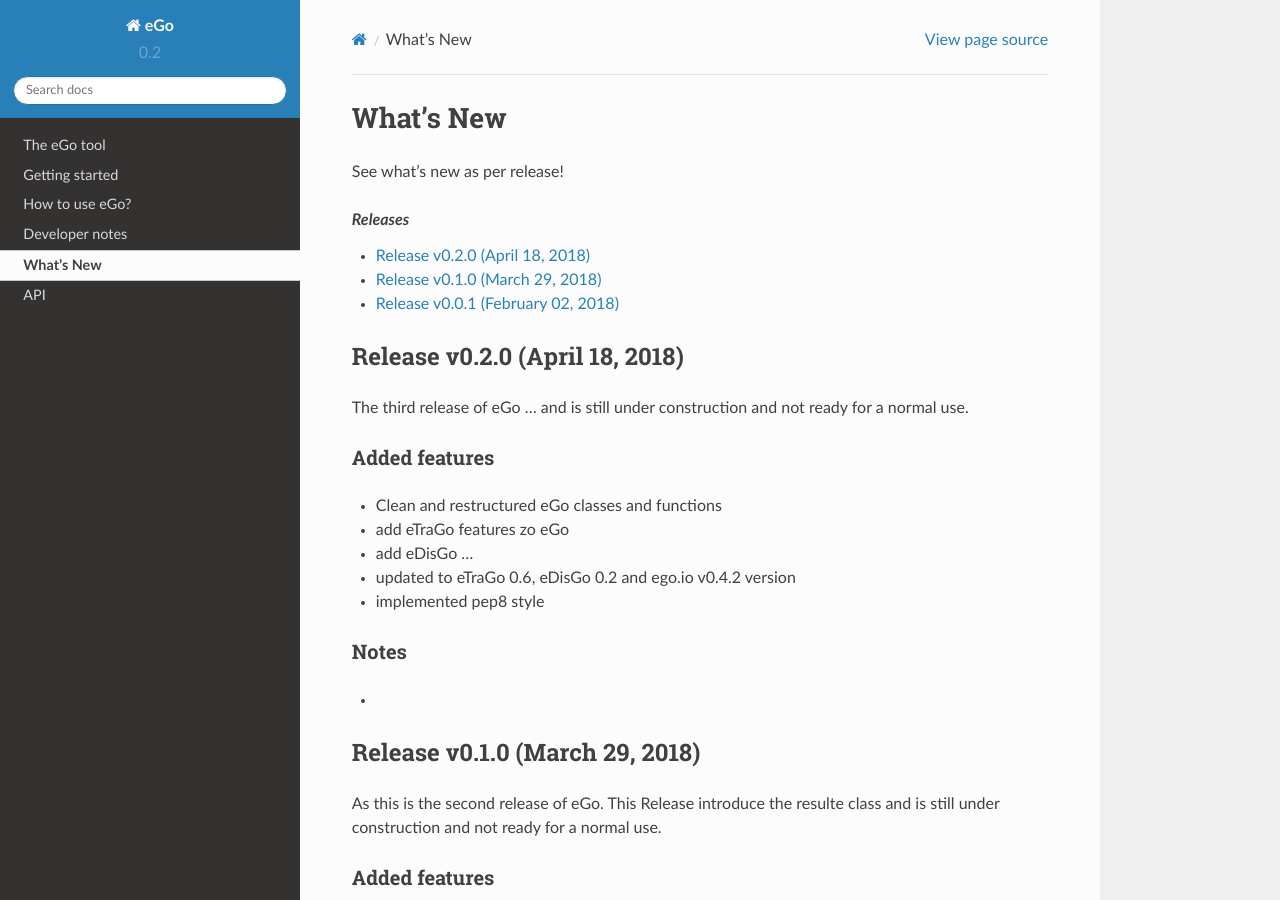
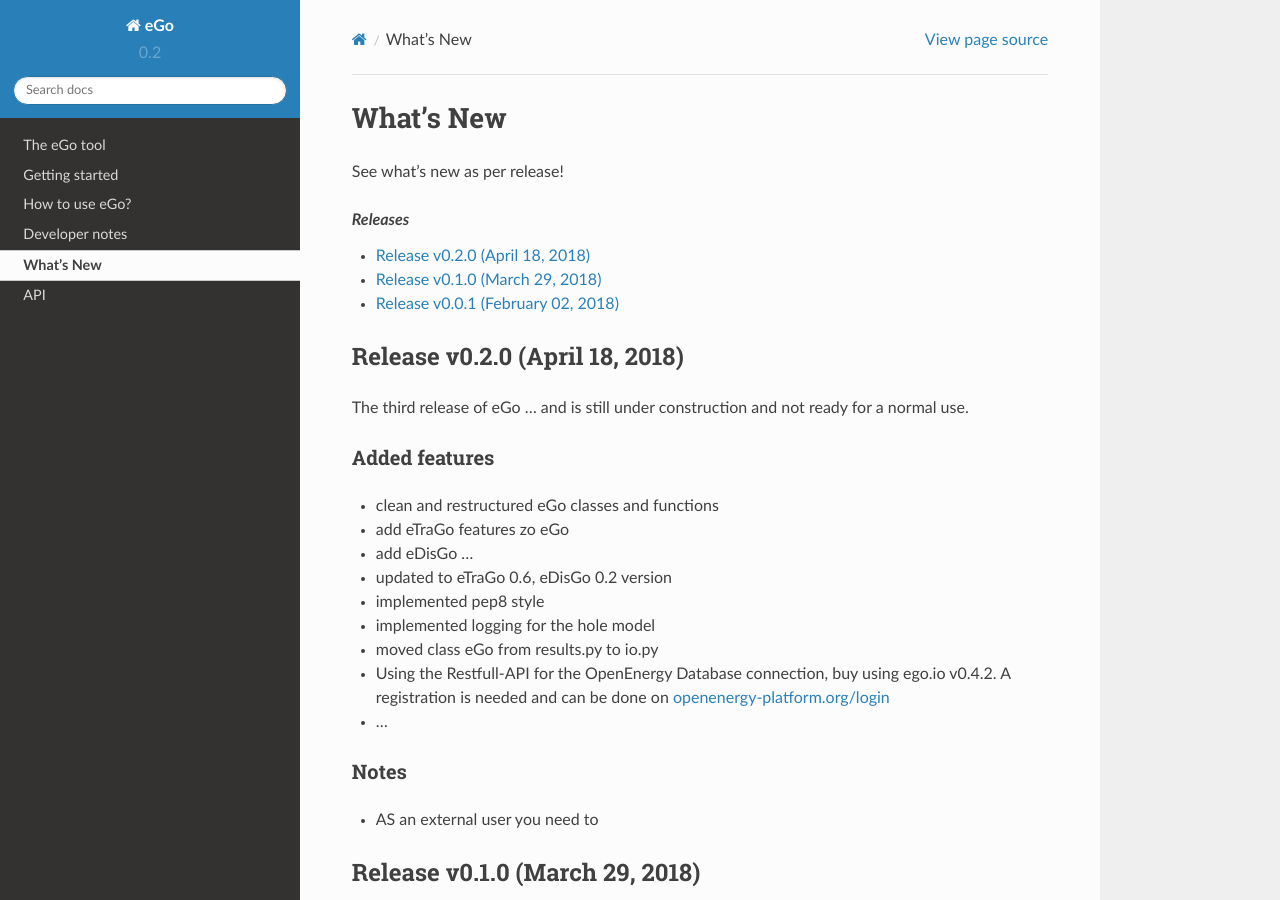
Before and after one commit to openego/eGo, a Sphinx documentation site: the page built from doc/whatsnew.rst, in a window 1280 px wide and 900 px high. Built offline with Sphinx 7.4.7 and the Read the Docs theme 2.0.0, drawn with Linux system fonts in a browser that asks for light colours; formulas are drawn with MathJax 3.

Commit message:
update file

```diff
--- a/doc/whatsnew/v0-2-0.rst
+++ b/doc/whatsnew/v0-2-0.rst
@@ -10,12 +10,18 @@ and is still under construction and not ready for a normal use.
 Added features
 --------------
 
-* Clean and restructured eGo classes and functions
+* clean and restructured eGo classes and functions
 * add eTraGo features zo eGo
 * add eDisGo ...
-* updated to eTraGo 0.6, eDisGo 0.2 and ego.io v0.4.2 version
+* updated to eTraGo 0.6, eDisGo 0.2 version
 * implemented pep8 style
+* implemented logging for the hole model
+* moved class eGo from results.py to io.py
+* Using the Restfull-API for the OpenEnergy Database connection, buy using
+  ego.io v0.4.2. A registration is needed and can be done on
+  `openenergy-platform.org/login <http://openenergy-platform.org/login/>`_
+* ...
 
 Notes
 -----
-*
+* AS an external user you need to
```
